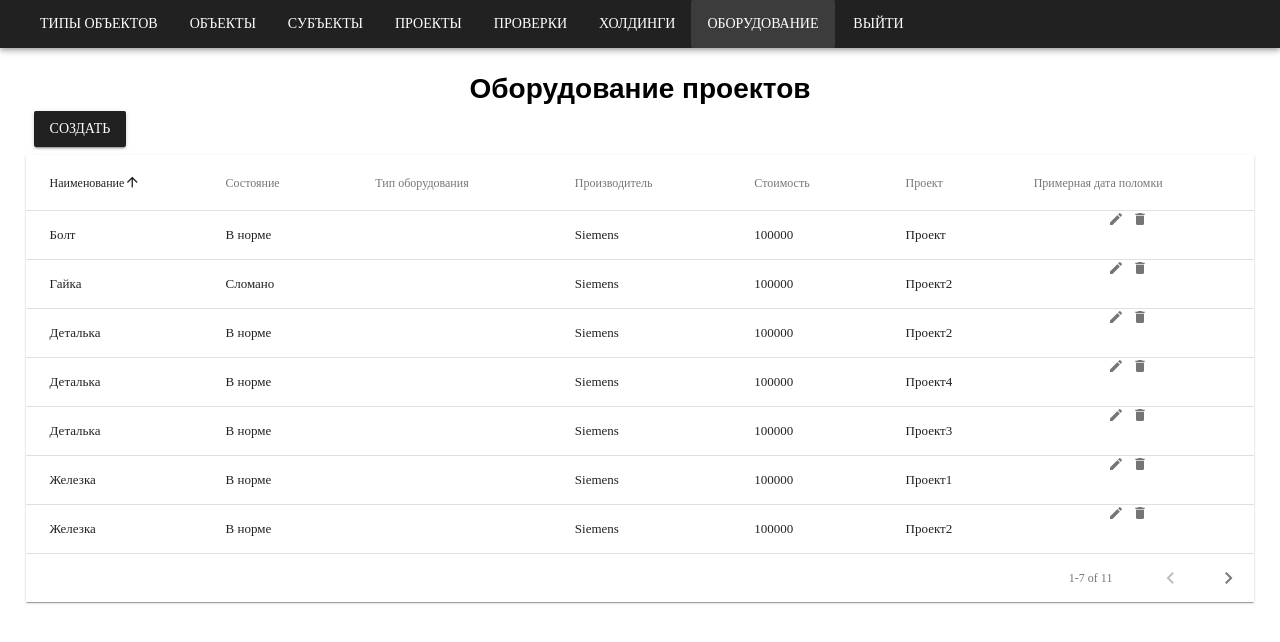
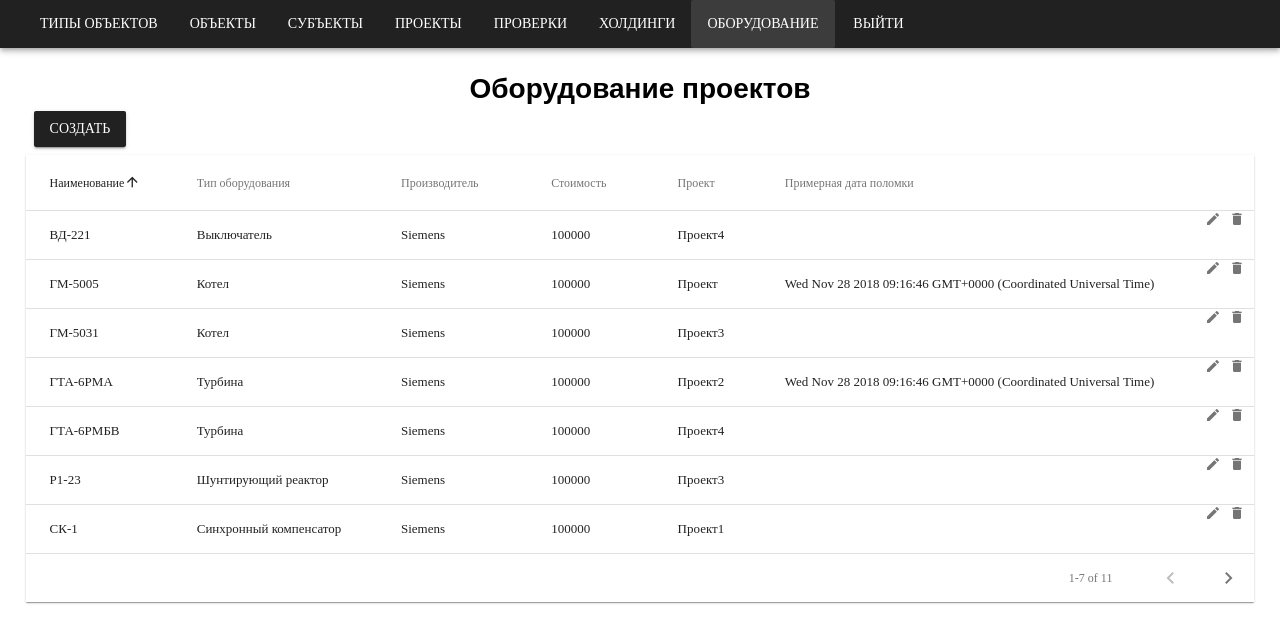
Before and after one commit to holymosh/kozharinov_course_work, a Vue app in the folder frontend/courseWork/courseWork/: page /#/equipment in a window 1280 px wide. Shown: the top 642 px of the page. Built offline with nearby package versions, Linux system fonts and the light colour scheme.

Commit message:
no message

```diff
--- a/frontend/courseWork/courseWork/src/components/Equipment.vue
+++ b/frontend/courseWork/courseWork/src/components/Equipment.vue
@@ -19,6 +19,9 @@
                           </v-flex>
                           <v-flex xs12 sm6 md4>
                               <v-text-field v-model="editedItem.state" label="Состояние"></v-text-field>
+                          </v-flex>
+                          <v-flex>
+                              <v-text-field v-model="editItem.eqType" label="Тип оборудования"></v-text-field>
                           </v-flex>
                           <v-flex xs12 sm6 md4>
                               <v-text-field v-model="editedItem.type" label="Производитель"></v-text-field>
@@ -47,11 +50,12 @@
             <template slot="items" slot-scope="props">
                 <td class="hidden">{{props.item.id}}</td>
                 <td>{{props.item.name}}</td>
-                <td>{{props.item.state}}</td>
-                <td>{{props.item.type}}</td>
+                <td class="hidden">{{props.item.state}}</td>
+                <td>{{props.item.eqType}}</td>
                 <td>{{props.item.manufacturer}}</td>
                 <td>{{props.item.cost}}</td>
                 <td>{{props.item.project}}</td>
+                <td>{{props.item.predicted}}</td>
                 <td v-show="showEditable" class="justify-center layout px-0">
                     <v-icon small class="mr-2" @click="editItem(props.item)">edit</v-icon>
                     <v-icon small class="mr-2" @click="deleteItem(props.item)">delete</v-icon>
@@ -81,8 +85,8 @@ export default {
     headers: [
       // {text: 'Id', value: 'id'},
       {text: 'Наименование', value: 'name'},
-      {text: 'Состояние', value: 'state'},
-      {text: 'Тип оборудования', value: 'type'},
+      // {text: 'Состояние', value: 'state'},
+      {text: 'Тип оборудования', value: 'eqType'},
       {text: 'Производитель', value: 'manufacturer'},
       {text: 'Стоимость', value: 'cost'},
       {text: 'Проект', value: 'project'},
@@ -94,7 +98,7 @@ export default {
       id: 0,
       name: '',
       state: '',
-      type: '',
+      eqType: '',
       manufacturer: '',
       cost: 0,
       project: '',
@@ -104,7 +108,7 @@ export default {
       id: 0,
       name: '',
       state: '',
-      type: '',
+      eqType: '',
       manufacturer: '',
       cost: 0,
       project: '',
@@ -129,17 +133,17 @@ export default {
   methods: {
     initialize () {
       this.equipments = [
-        {id: 1, name: 'Железка', state: 'В норме', cost: 100000, manufacturer: 'Siemens', project: 'Проект1'},
-        {id: 2, name: 'Деталька', state: 'В норме', cost: 100000, manufacturer: 'Siemens', project: 'Проект2'},
-        {id: 3, name: 'Турбина', state: 'Пора менять', cost: 100000, manufacturer: 'Siemens', project: 'Проект'},
-        {id: 4, name: 'Болт', state: 'В норме', cost: 100000, manufacturer: 'Siemens', project: 'Проект'},
-        {id: 5, name: 'Гайка', state: 'Сломано', cost: 100000, manufacturer: 'Siemens', project: 'Проект2'},
-        {id: 6, name: 'Турбина', state: 'В норме', cost: 100000, manufacturer: 'Siemens', project: 'Проект3'},
-        {id: 7, name: 'Деталька', state: 'В норме', cost: 100000, manufacturer: 'Siemens', project: 'Проект4'},
-        {id: 8, name: 'Турбина', state: 'В норме', cost: 100000, manufacturer: 'Siemens', project: 'Проект1'},
-        {id: 9, name: 'Железка', state: 'В норме', cost: 100000, manufacturer: 'Siemens', project: 'Проект2'},
-        {id: 10, name: 'Деталька', state: 'В норме', cost: 100000, manufacturer: 'Siemens', project: 'Проект3'},
-        {id: 11, name: 'Турбина', state: 'В норме', cost: 100000, manufacturer: 'Siemens', project: 'Проект4'}
+        {id: 1, name: 'Т1', eqType: 'Трансформатор', typeId: 1, state: 'В норме', cost: 100000, manufacturer: 'Siemens', project: 'Проект1', predicted: new Date()},
+        {id: 2, name: 'ГТА-6РМА', eqType: 'Турбина', typeId: 2, state: 'В норме', cost: 100000, manufacturer: 'Siemens', project: 'Проект2', predicted: new Date()},
+        {id: 3, name: 'ГМ-5005', eqType: 'Котел', typeId: 3, state: 'Пора менять', cost: 100000, manufacturer: 'Siemens', project: 'Проект', predicted: new Date()},
+        {id: 4, name: 'ТГ', eqType: 'Генератор', typeId: 4, state: 'В норме', cost: 100000, manufacturer: 'Siemens', project: 'Проект', predicted: new Date()},
+        {id: 5, name: 'Т2', eqType: 'Трансформатор', typeId: 1, state: 'Сломано', cost: 100000, manufacturer: 'Siemens', project: 'Проект2'},
+        {id: 6, name: 'Р1-23', eqType: 'Шунтирующий реактор', typeId: 5, state: 'В норме', cost: 100000, manufacturer: 'Siemens', project: 'Проект3'},
+        {id: 7, name: 'ВД-221', eqType: 'Выключатель', typeId: 6, state: 'В норме', cost: 100000, manufacturer: 'Siemens', project: 'Проект4'},
+        {id: 8, name: 'СК-1', eqType: 'Синхронный компенсатор', typeId: 6, state: 'В норме', cost: 100000, manufacturer: 'Siemens', project: 'Проект1'},
+        {id: 9, name: 'Т3', eqType: 'Трансформатор', typeId: 1, state: 'В норме', cost: 100000, manufacturer: 'Siemens', project: 'Проект2'},
+        {id: 10, name: 'ГМ-5031', eqType: 'Котел', typeId: 3, state: 'В норме', cost: 100000, manufacturer: 'Siemens', project: 'Проект3'},
+        {id: 11, name: 'ГТА-6РМБВ', eqType: 'Турбина', typeId: 2, state: 'В норме', cost: 100000, manufacturer: 'Siemens', project: 'Проект4'}
       ]
     },
     editItem (item) {
@@ -162,9 +166,33 @@ export default {
       if (this.editedIndex > 1) {
         Object.assign(this.equipments[this.editedIndex], this.editedItem)
       } else {
+        this.predict(this.editedItem)
         this.equipments.push(this.editedItem)
       }
       this.close()
+    },
+    predict (item) {
+      var today = new Date()
+      var year = today.getFullYear() + this.getYearByType(item.itemType)
+      var month = today.getMonth()
+      var day = today.getDate()
+      item.predicted = new Date(year, month, day)
+    },
+    getYearByType (itemType) {
+      var typeToTime = [
+        {title: 'Трансформатор', year: 10},
+        {title: 'Турбина', year: 15},
+        {title: 'Котел', year: 10},
+        {title: 'Шунтирующий реактор', year: 30},
+        {title: 'Выключатель', year: 5}
+      ]
+      var deb = typeToTime.find(function (item) {
+        return item.title === itemType
+      })
+      console.log(deb)
+      return typeToTime.find(function (item) {
+        return item.title === itemType
+      }).year
     }
   }
 }
--- a/frontend/courseWork/courseWork/src/components/HelloWorld.vue
+++ b/frontend/courseWork/courseWork/src/components/HelloWorld.vue
@@ -82,7 +82,7 @@ export default {
   methods: {
     initialize () {
       var xhr = new XMLHttpRequest()
-      xhr.open('GET', 'https://localhost:44389/api/type', false)
+      xhr.open('GET', 'http://localhost:44389/api/type', false)
       xhr.send(null)
       this.objectTypes = JSON.parse(xhr.responseText)
     },
@@ -96,7 +96,7 @@ export default {
       const index = this.objectTypes.indexOf(item)
       confirm('delete') && this.objectTypes.splice(index, 1)
       var xhr = new XMLHttpRequest()
-      xhr.open('DELETE', 'https://localhost:44389/api/type/' + item.id, false)
+      xhr.open('DELETE', 'http://localhost:44389/api/type/' + item.id, false)
       xhr.setRequestHeader('Content-Type', 'application/json')
       xhr.send(null)
     },
@@ -113,12 +113,12 @@ export default {
       console.log('edited index - ' + this.editedIndex)
       if (this.editedIndex > 0) {
         Object.assign(this.objectTypes[this.editedIndex], this.editedItem)
-        xhr.open('PUT', 'https://localhost:44389/api/type', false)
+        xhr.open('PUT', 'http://localhost:44389/api/type', false)
         xhr.setRequestHeader('Content-Type', 'application/json')
         xhr.send(data)
       } else {
         console.log(this.editedIndex)
-        xhr.open('POST', 'https://localhost:44389/api/type', false)
+        xhr.open('POST', 'http://localhost:44389/api/type', false)
         xhr.setRequestHeader('Content-Type', 'application/json')
         xhr.send(data)
         this.editedItem.id = xhr.responseText
--- a/frontend/courseWork/courseWork/src/components/Holding.vue
+++ b/frontend/courseWork/courseWork/src/components/Holding.vue
@@ -107,7 +107,7 @@ export default {
   methods: {
     initialize () {
       var xhr = new XMLHttpRequest()
-      xhr.open('GET', 'https://localhost:44389/api/holding', false)
+      xhr.open('GET', 'http://localhost:44389/api/holding', false)
       xhr.send(null)
       this.holdings = JSON.parse(xhr.responseText)
     },
@@ -120,7 +120,7 @@ export default {
       const index = this.holdings.indexOf(item)
       confirm('delete') && this.holdings.splice(index, 1)
       var xhr = new XMLHttpRequest()
-      xhr.open('DELETE', 'https://localhost:44389/api/holding/' + item.id, false)
+      xhr.open('DELETE', 'http://localhost:44389/api/holding/' + item.id, false)
       xhr.setRequestHeader('Content-Type', 'application/json')
       xhr.send(null)
     },
@@ -136,11 +136,11 @@ export default {
       var xhr = new XMLHttpRequest()
       if (this.editedIndex > 1) {
         Object.assign(this.holdings[this.editedIndex], this.editedItem)
-        xhr.open('PUT', 'https://localhost:44389/api/holding', false)
+        xhr.open('PUT', 'http://localhost:44389/api/holding', false)
         xhr.setRequestHeader('Content-Type', 'application/json')
         xhr.send(data)
       } else {
-        xhr.open('POST', 'https://localhost:44389/api/holding', false)
+        xhr.open('POST', 'http://localhost:44389/api/holding', false)
         xhr.setRequestHeader('Content-Type', 'application/json')
         xhr.send(data)
         this.editedItem.id = xhr.responseText
--- a/frontend/courseWork/courseWork/src/components/Subject.vue
+++ b/frontend/courseWork/courseWork/src/components/Subject.vue
@@ -154,14 +154,14 @@ export default {
     },
     initializeHoldings () {
       var xhr = new XMLHttpRequest()
-      xhr.open('GET', 'https://localhost:44389/api/holding', false)
+      xhr.open('GET', 'http://localhost:44389/api/holding', false)
       xhr.send(null)
       this.holdings = JSON.parse(xhr.responseText)
       console.log(this.holdings)
     },
     initializeSubjects () {
       var xhr = new XMLHttpRequest()
-      xhr.open('GET', 'https://localhost:44389/api/subject', false)
+      xhr.open('GET', 'http://localhost:44389/api/subject', false)
       xhr.send(null)
       this.subjects = JSON.parse(xhr.responseText)
       console.log(this.subjects)
@@ -175,7 +175,7 @@ export default {
       const index = this.subjects.indexOf(item)
       confirm('delete') && this.subjects.splice(index, 1)
       var xhr = new XMLHttpRequest()
-      xhr.open('DELETE', 'https://localhost:44389/api/subject/' + item.id, false)
+      xhr.open('DELETE', 'http://localhost:44389/api/subject/' + item.id, false)
       xhr.setRequestHeader('Content-Type', 'application/json')
       xhr.send(null)
     },
@@ -191,11 +191,11 @@ export default {
       var xhr = new XMLHttpRequest()
       if (this.editedIndex > -1) {
         Object.assign(this.subjects[this.editedIndex], this.editedItem)
-        xhr.open('PUT', 'https://localhost:44389/api/subject', false)
+        xhr.open('PUT', 'http://localhost:44389/api/subject', false)
         xhr.setRequestHeader('Content-Type', 'application/json')
         xhr.send(data)
       } else {
-        xhr.open('POST', 'https://localhost:44389/api/subject', false)
+        xhr.open('POST', 'http://localhost:44389/api/subject', false)
         xhr.setRequestHeader('Content-Type', 'application/json')
         console.log(this.editedItem)
         xhr.send(data)
```
Also changed, not shown: frontend/courseWork/courseWork/src/components/InvestProject.vue (+5 -5 lines), frontend/courseWork/courseWork/src/components/Object.vue (+6 -6 lines), 1 other file (tests, documents, lock files or other folders).
